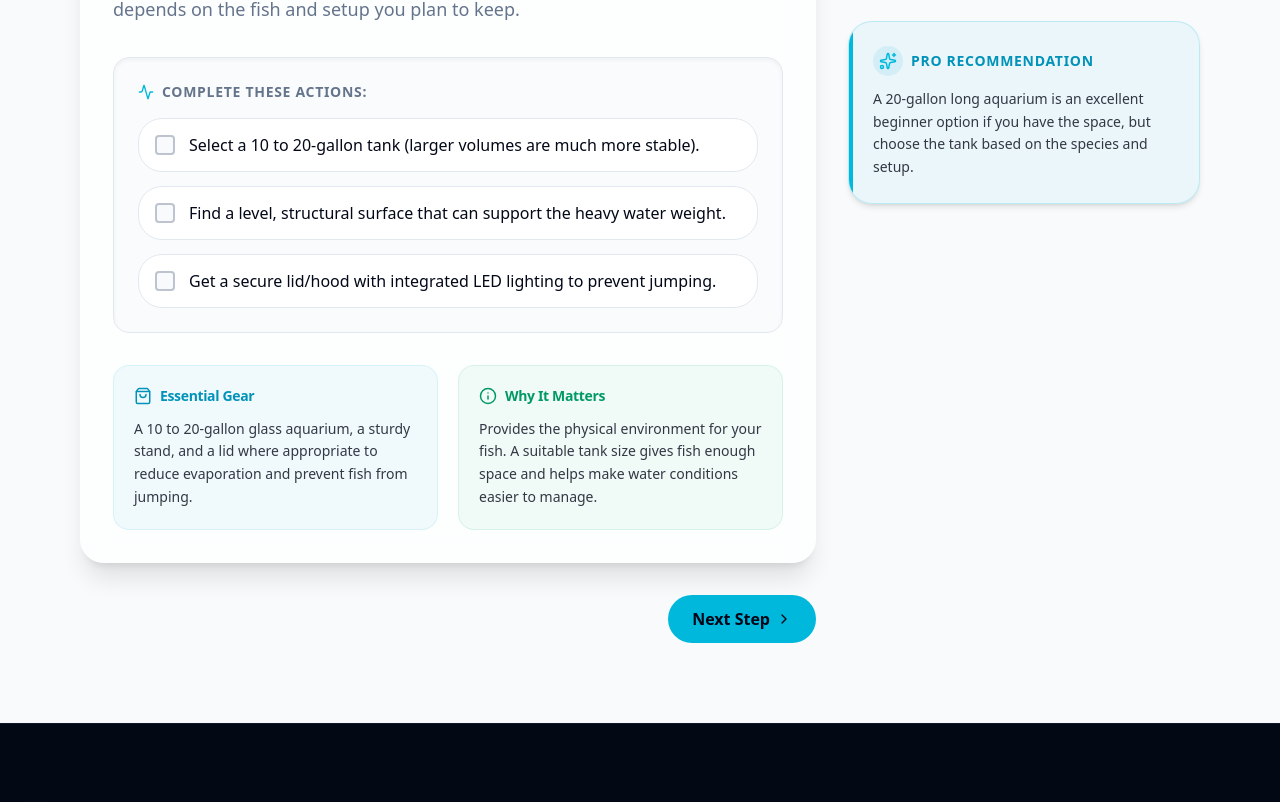
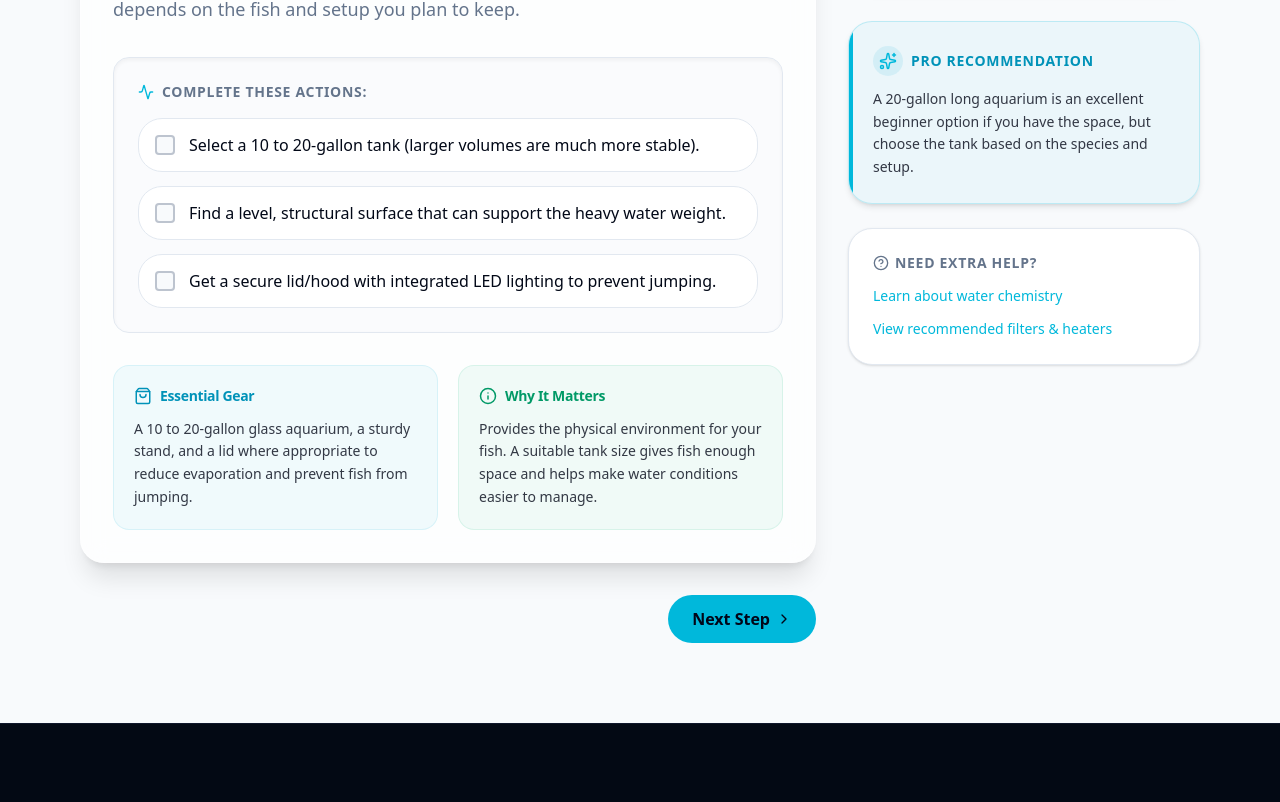
Before and after one commit to roshan773/AquaVersa, a Next.js app: page /start-aquarium in a window 1280 px wide. Shown: the part 891-1693 px from the top of the page. Built offline with nearby package versions, Linux system fonts and the light colour scheme.

Commit message:
feat: implement interactive aquarium setup guide with progress tracking and persistence

```diff
--- a/components/start-aquarium/StartAquariumClient.tsx
+++ b/components/start-aquarium/StartAquariumClient.tsx
@@ -492,16 +492,11 @@ export default function StartAquariumClient({ starterGuideSteps }: StartAquarium
                 )}
 
                 {/* Helpful tips panel */}
-                {/* <div className="p-6 rounded-3xl border border-border bg-card shadow-sm">
+                <div className="p-6 rounded-3xl border border-border bg-card shadow-sm">
                   <h4 className="font-bold text-sm mb-3 flex items-center gap-1.5 text-muted-foreground uppercase tracking-wider">
                     <HelpCircle className="w-4 h-4" /> Need Extra Help?
                   </h4>
                   <ul className="space-y-2.5 text-sm text-muted-foreground leading-relaxed">
-                    <li>
-                      <Link href="/guides" className="text-cyan-500 dark:text-cyan-400 hover:underline">
-                        Read detailed cycling guide
-                      </Link>
-                    </li>
                     <li>
                       <Link href="/water-params" className="text-cyan-500 dark:text-cyan-400 hover:underline">
                         Learn about water chemistry
@@ -513,7 +508,7 @@ export default function StartAquariumClient({ starterGuideSteps }: StartAquarium
                       </Link>
                     </li>
                   </ul>
-                </div> */}
+                </div>
               </div>
             </motion.div>
           )}
```
Lines whose indentation alone changed are shown as unchanged.
